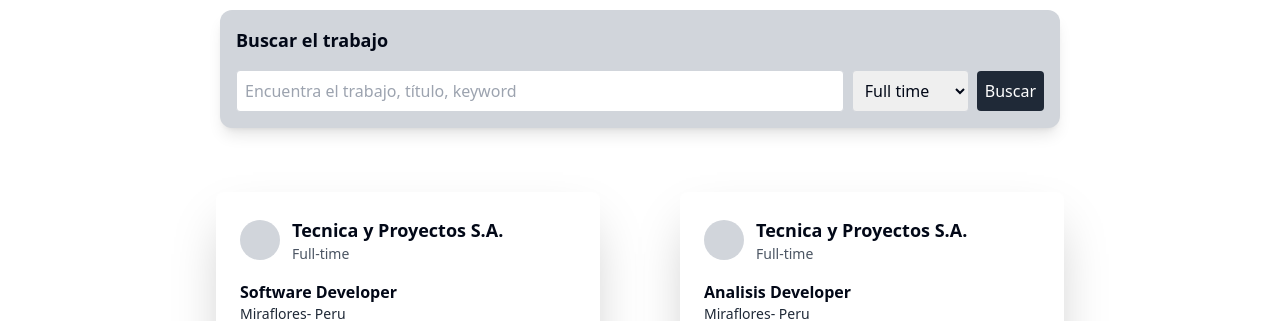
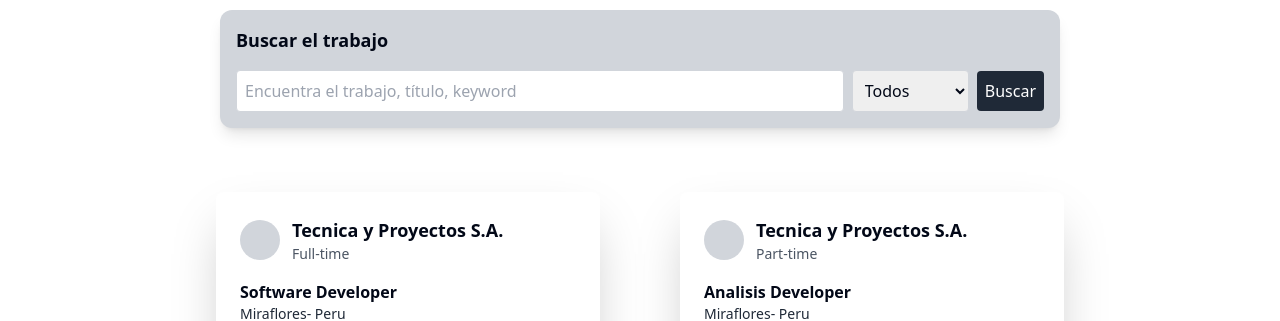
Before and after one commit to WilliamCipriani/talent-finder-fontend, a Next.js app: page /inicio in a window 1280 px wide. Shown: the part 358-679 px from the top of the page. Built offline with nearby package versions, Linux system fonts and the light colour scheme.

Commit message:
agregando api de login

```diff
--- a/data/jobs.json
+++ b/data/jobs.json
@@ -27,7 +27,7 @@
     {
         "id": 2,
         "company": "Tecnica y Proyectos S.A.",
-        "type": "Full-time",
+        "type": "Part-time",
         "title": "Analisis Developer",
         "location": "Miraflores- Peru",
         "description": "It is a long established fact that a reader will be distracted by the readable content of a page when looking at its layout.",
--- a/package.json
+++ b/package.json
@@ -9,6 +9,7 @@
     "lint": "next lint"
   },
   "dependencies": {
+    "axios": "^1.7.2",
     "class-variance-authority": "^0.7.0",
     "clsx": "^2.1.1",
     "lucide-react": "^0.378.0",
--- a/src/components/SearchJob.jsx
+++ b/src/components/SearchJob.jsx
@@ -1,18 +1,35 @@
-export default function SearchJob() {
-    return  (
+import { useState } from "react";
+
+export default function SearchJob({ onSearch }) {
+  const [term, setTerm] = useState("");
+  const [type, setType] = useState("");
+
+  const handleSubmit = (e) => {
+    e.preventDefault();
+    onSearch(term, type);
+  };
+
+  return (
     <div className="flex flex-col items-center my-10 py-2">
       <div className="bg-gray-300 p-4 rounded-xl shadow-lg w-3/4 max-w-4xl">
         <h1 className="font-bold text-lg mb-4">Buscar el trabajo</h1>
-          <form className="flex items-center space-x-2">
+        <form className="flex items-center space-x-2" onSubmit={handleSubmit}>
           <input
             type="text"
             placeholder="Encuentra el trabajo, título, keyword"
             className="flex-1 p-2 border border-gray-300 rounded"
+            value={term}
+            onChange={(e) => setTerm(e.target.value)}
           />
-            <select className="p-2 border border-gray-300 rounded">
-              <option>Full time</option>
-              <option>Part time</option>
-              <option>Internship</option>
+          <select
+            className="p-2 border border-gray-300 rounded"
+            value={type}
+            onChange={(e) => setType(e.target.value)}
+          >
+            <option value="">Todos</option>
+            <option value="Full-time">Full-time</option>
+            <option value="Part-time">Part-time</option>
+            <option value="Internship">Internship</option>
           </select>
           <button type="submit" className="bg-gray-800 text-white p-2 rounded">
             Buscar
@@ -20,5 +37,5 @@ export default function SearchJob() {
         </form>
       </div>
     </div>
-    )
+  );
 }
--- /dev/null
+++ b/src/lib/axios.js
@@ -0,0 +1,7 @@
+import axios from 'axios';
+
+const instance = axios.create({
+  baseURL: 'http://localhost:8000', // Asegúrate de que esta URL sea correcta
+});
+
+export default instance;
--- a/src/pages/index.jsx
+++ b/src/pages/index.jsx
@@ -1,6 +1,37 @@
+import { useState } from 'react';
+import axios from '../lib/axios';
+import { useRouter } from 'next/router';
 import Image from "next/image";
+import Link from 'next/link';
 
 export default function Home() {
+
+  const [email, setEmail] = useState('');
+  const [password, setPassword] = useState('');
+  const [error, setError] = useState('');
+  const router = useRouter();
+
+  const handleLogin = async (e) => {
+    e.preventDefault();
+    try {
+      const response = await axios.post('/auth/login', {
+        email,
+        password,
+      });
+
+      const { token } = response.data;
+
+      // Guardar el token en localStorage
+      localStorage.setItem('token', token);
+
+      // Redirigir al usuario a la página de inicio
+      router.push('/inicio');
+    } catch (err) {
+      setError('Login failed. Please check your email and password.');
+      console.error('Error during login:', err);
+    }
+  };
+
   return (
     <>
     <div className="h-screen mx-8 sm:mx-20 md:mx-40 lg:mx-52 bg-[#f5f5f5]">
@@ -18,7 +49,7 @@ export default function Home() {
           </div>
 
           <div className="mb-12 md:mb-0 md:w-8/12 lg:w-5/12 xl:w-5/12">
-            <form>
+            <form onSubmit={handleLogin}>
               <div
                 className="flex flex-row items-center justify-center lg:justify-start">
                 <p className="mb-0 me-4 text-lg">Sign in with</p>
@@ -74,10 +105,14 @@ export default function Home() {
 
               <div className="relative mb-6">
                 <input
-                  type="text"
+                  type="email"
+                  value={email}
+                  onChange={(e) => setEmail(e.target.value)}
                   className="peer block min-h-[auto] w-full rounded border-0 bg-transparent px-3 py-[0.32rem] leading-[2.15] outline-none transition-all duration-200 ease-linear focus:placeholder:opacity-100 peer-focus:text-primary data-[twe-input-state-active]:placeholder:opacity-100 motion-reduce:transition-none"
                   id="exampleFormControlInput2"
-                  placeholder="Email address" />
+                  placeholder="Email address"
+                  required
+                  />
                 <label
                   htmlFor="exampleFormControlInput2"
                   className="pointer-events-none absolute left-3 top-0 mb-0 max-w-[90%] origin-[0_0] truncate pt-[0.37rem] leading-[2.15] text-neutral-500 transition-all duration-200 ease-out peer-focus:-translate-y-[1.15rem] peer-focus:scale-[0.8] peer-focus:text-primary peer-data-[twe-input-state-active]:-translate-y-[1.15rem] peer-data-[twe-input-state-active]:scale-[0.8] motion-reduce:transition-none"
@@ -87,9 +122,13 @@ export default function Home() {
               <div className="relative mb-6">
                 <input
                   type="password"
+                  value={password}
+                  onChange={(e) => setPassword(e.target.value)}
                   className="peer block min-h-[auto] w-full rounded border-0 bg-transparent px-3 py-[0.32rem] leading-[2.15] outline-none transition-all duration-200 ease-linear focus:placeholder:opacity-100 peer-focus:text-primary data-[twe-input-state-active]:placeholder:opacity-100 motion-reduce:transition-none"
                   id="exampleFormControlInput22"
-                  placeholder="Password" />
+                  required
+                  placeholder="Password"
+                  />
                 <label
                   htmlFor="exampleFormControlInput22"
                   className="pointer-events-none absolute left-3 top-0 mb-0 max-w-[90%] origin-[0_0] truncate pt-[0.37rem] leading-[2.15] text-neutral-500 transition-all duration-200 ease-out peer-focus:-translate-y-[1.15rem] peer-focus:scale-[0.8] peer-focus:text-primary peer-data-[twe-input-state-active]:-translate-y-[1.15rem] peer-data-[twe-input-state-active]:scale-[0.8] motion-reduce:transition-none"
@@ -113,13 +152,14 @@ export default function Home() {
                 </div>
 
 
-                <a href="#!">Forgot password?</a>
+                <Link href="/signup">Forgot password?</Link>
               </div>
 
 
               <div className="text-center lg:text-left">
+                {error && <p style={{ color: 'red' }}>{error}</p>}
                 <button
-                  type="button"
+                  type="submit"
                   className="inline-block w-full rounded bg-primary px-7 pb-2 pt-3 text-sm font-medium uppercase leading-normal text-white shadow-primary-3 transition duration-150 ease-in-out hover:bg-primary-accent-300 hover:shadow-primary-2 focus:bg-primary-accent-300 focus:shadow-primary-2 focus:outline-none focus:ring-0 active:bg-primary-600 active:shadow-primary-2"
                   data-twe-ripple-init
                   data-twe-ripple-color="light">
--- a/src/pages/inicio/index.jsx
+++ b/src/pages/inicio/index.jsx
@@ -1,26 +1,54 @@
-import Layout from "@/components/Layout"
-import SearchJob from "@/components/SearchJob"
-import JobCard from "@/components/JobCard"
+import { useState } from "react";
+import Layout from "@/components/Layout";
+import SearchJob from "@/components/SearchJob";
+import JobCard from "@/components/JobCard";
 import Header from "@/components/Header";
-import jobs from "../../../data/jobs.json"
+import jobs from "../../../data/jobs.json";
 
-export default function IncioPage ()  {
+export default function InicioPage() {
+  const [searchTerm, setSearchTerm] = useState("");
+  const [jobType, setJobType] = useState("");
+  const [filteredJobs, setFilteredJobs] = useState(jobs);
 
-    return(
+  const handleSearch = (term, type) => {
+    setSearchTerm(term);
+    setJobType(type);
+    filterJobs(term, type);
+  };
+
+  const filterJobs = (term, type) => {
+    let filtered = jobs;
+
+    if (term) {
+      filtered = filtered.filter((job) =>
+        job.title.toLowerCase().includes(term.toLowerCase())
+      );
+    }
+
+    if (type) {
+      filtered = filtered.filter((job) =>
+        job.type.toLowerCase() === type.toLowerCase()
+      );
+    }
+
+    setFilteredJobs(filtered);
+  };
+
+  return (
     <>
       <Header
         title="Trabajos Disponibles"
         subtitle="Conoce más sobre nuestras oportunidades de empleo."
         backgroundClass="bg-hero-inicio"
       />
-            <Layout >
-                <SearchJob />
+      <Layout>
+        <SearchJob onSearch={handleSearch} />
         <div className="flex justify-center items-center flex-wrap m-4">
-                {jobs.map((job, index) => (
+          {filteredJobs.map((job, index) => (
             <JobCard key={index} job={job} jobId={index} />
           ))}
         </div>
       </Layout>
     </>
-    )
+  );
 }
```
Also changed, not shown: 1 other file (tests, documents, lock files or other folders). Lines whose indentation alone changed are shown as unchanged.
